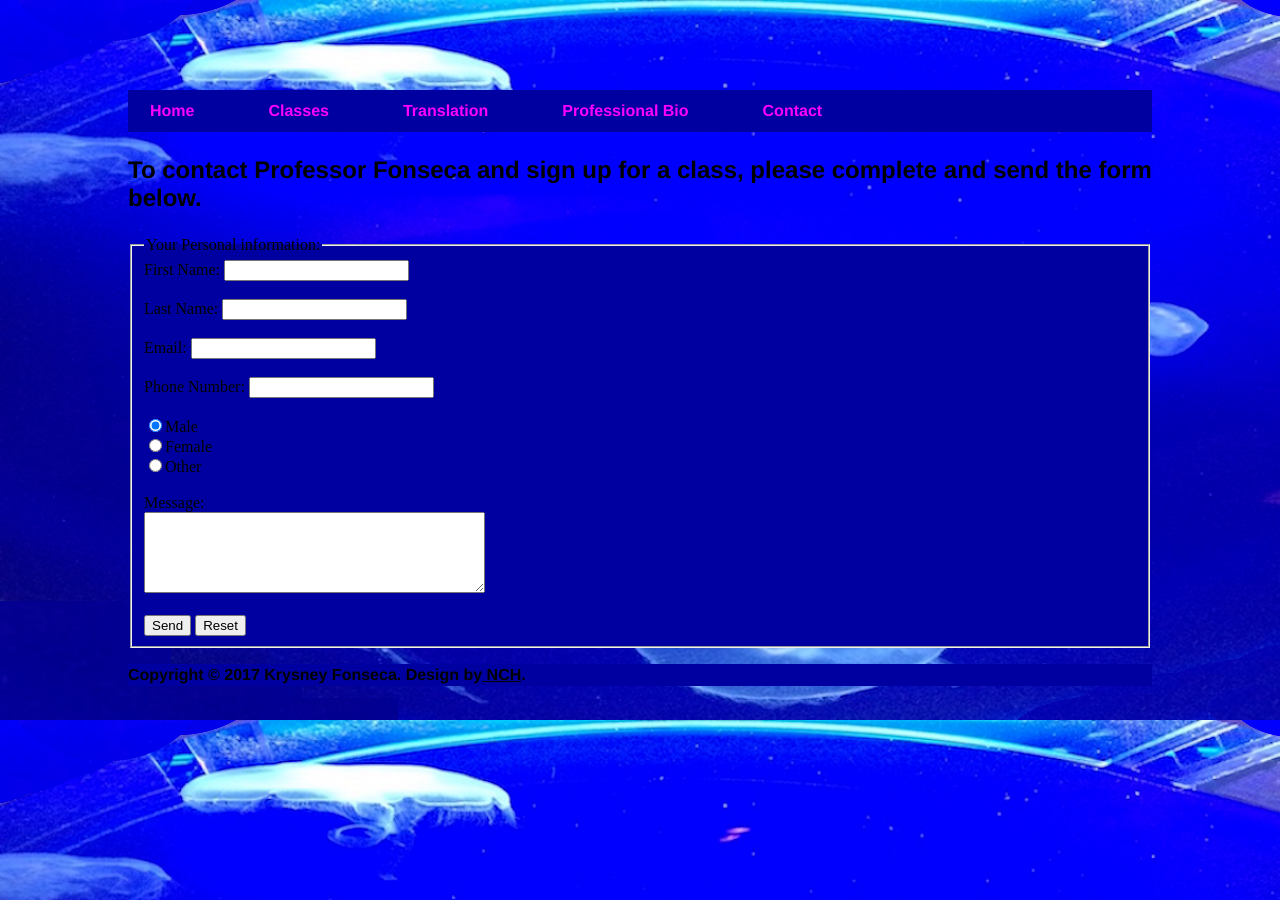
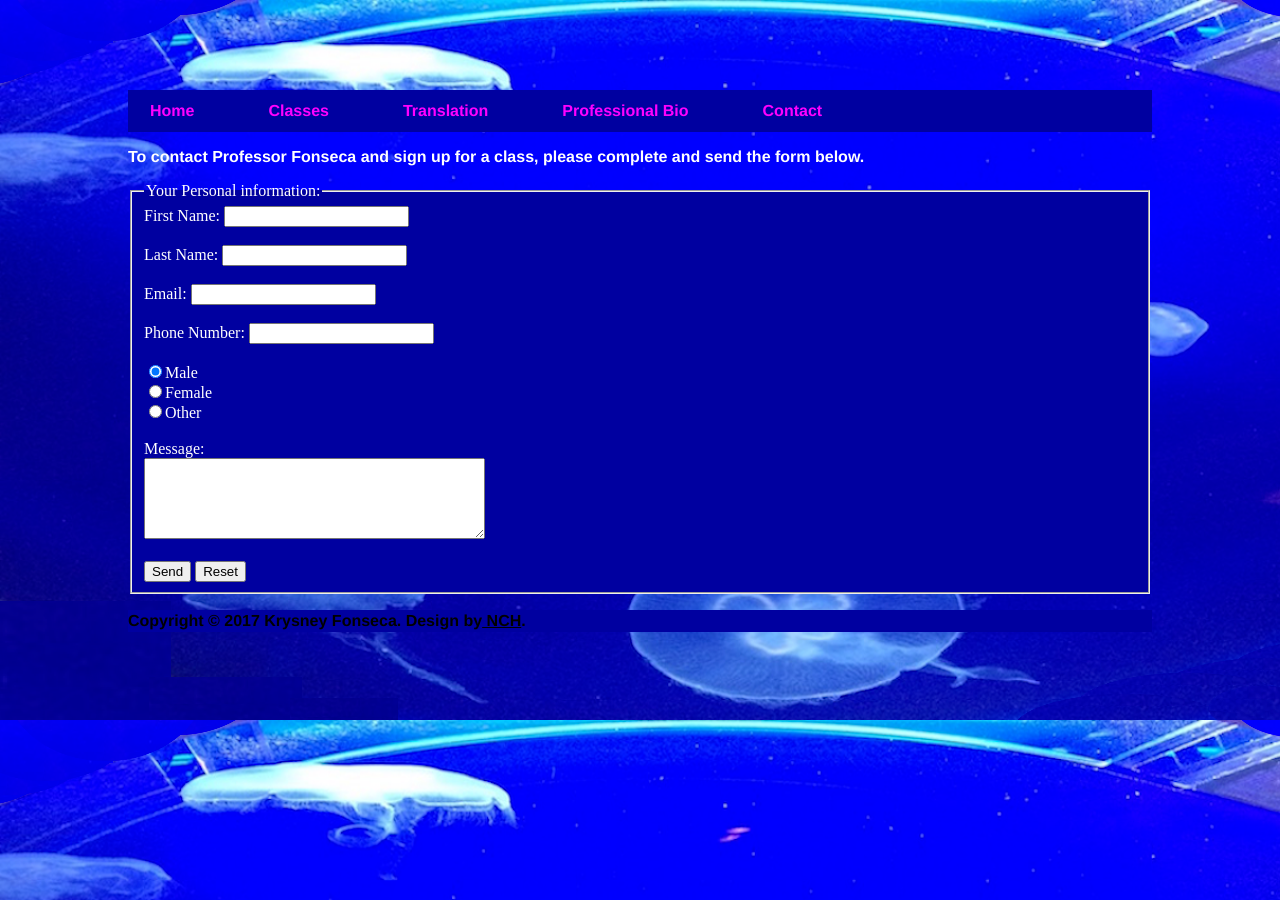
Before and after one commit to english-um-a-um/english-um-a-um.github.io, a Jekyll site: the page built from contact/index.html, in a window 1280 px wide. Built offline with Jekyll 4.4.1, drawn with Linux system fonts in a browser that asks for light colours.

Commit message:
Update main.css

```diff
--- a/css/main.css
+++ b/css/main.css
@@ -35,21 +35,18 @@ h1 {
     font-size: 2.0em;
     font-family:'Helvetica', 'Arial', 'Sans-Serif';
     text-align: center;
+    color: white;
+
 }
 h2{
-    font-size: .5em;
+    font-size: 1.5em;
     font-family: 'Helvetica', 'Arial', 'Sans-Serif';
-
+    color: white;
 }
 h3{
-    font-size: 1.5em;
-    font-family: 'Helvetica', 'Arial', 'Sans-Serif';
-}
-h4{
     font-size: 1.0em;
     font-family: 'Helvetica', 'Arial', 'Sans-Serif';
     color: white;
-    background-color: #0000A0;
 }
 
 .dropbtn a:hover {background-color: #0000A0}
@@ -83,4 +80,5 @@ footer ul p {
 }
 fieldset{
     background-color: #0000A0;
+    color: white;
 }
```
